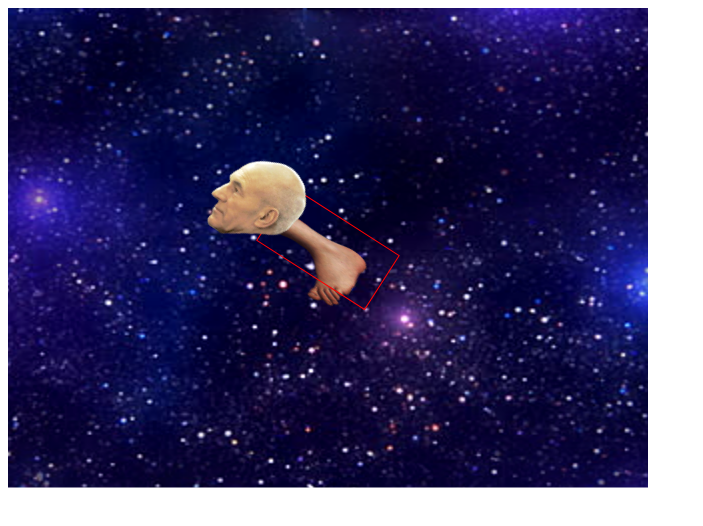
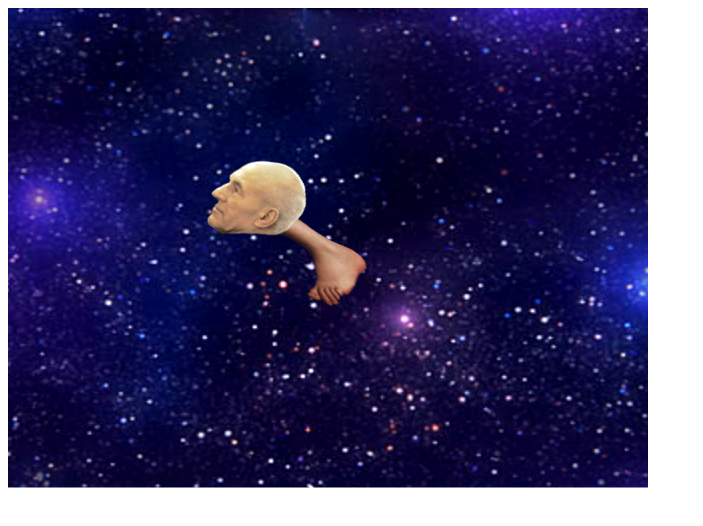
Before and after one commit to stintosestudios/forFrame, a plain HTML site: page index.html in a window 1280 px wide. Shown: the whole page, without its empty margins (0-703 px from the left). Drawn offline with Linux system fonts and the light colour scheme.

```diff
--- a/demo/bigfoot.js
+++ b/demo/bigfoot.js
@@ -64,7 +64,7 @@ scene({
                 pt.y = -64 + 240;
                 pt.radian = radian;
 
-                pt.skin.renderPartBox = true;
+                //pt.skin.renderPartBox = true;
 
                 pt.skin.xOffset = -20;
                 pt.skin.yOffset = -20;
@@ -90,7 +90,7 @@ scene({
 
                 pt.radian = radian;
 
-                pt.skin.renderPartBox = true;
+                //pt.skin.renderPartBox = true;
 
                 pt = this.parts['floor'];
                 pt.y = 480;
@@ -111,7 +111,7 @@ scene({
                 pt.x = -32 + 320;
                 pt.y = -64 + 240;
                 pt.radian = radian;
-                pt.skin.renderPartBox = true;
+                //pt.skin.renderPartBox = true;
 
                 pt = this.parts['floor'];
                 pt.y = 480 - (400 * this.sectionPer);
```
Also changed, not shown: index.html (+1 -0 lines), src/forframe.js (+6 -10 lines), 2 other files.
